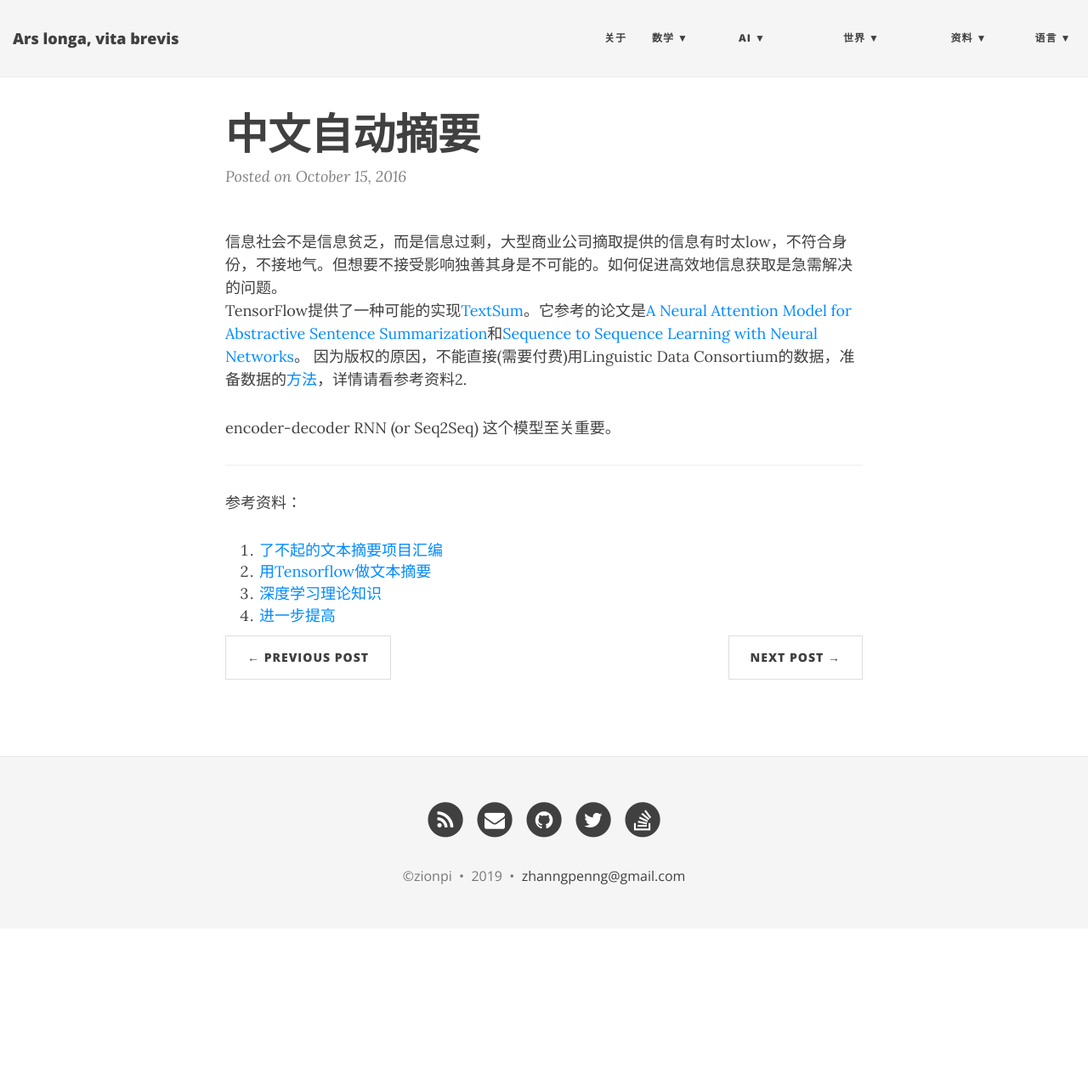
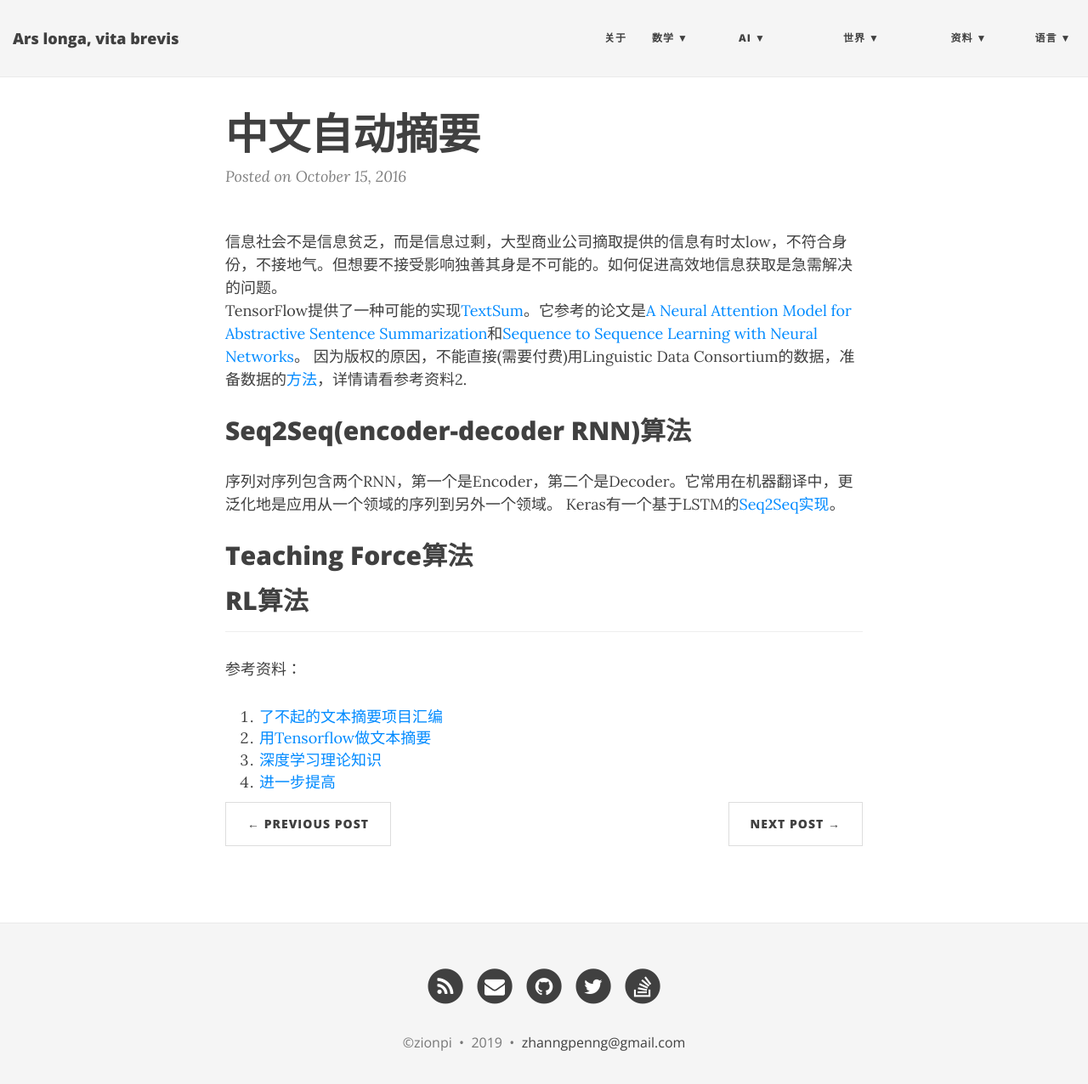
Before and after one commit to ZionPi/zionpi.github.io, a Jekyll site: the page built from _posts/2016-10-15-chinese-text-automatic-summarization.md, in a window 1280 px wide and 1289 px high. Shown: the top 1276 px of the window at 85% size. Built offline with Jekyll 4.4.1, drawn with Linux system fonts in a browser that asks for light colours; nearby versions of some CDN libraries.

Commit message:
Update 2016-10-15-chinese-text-automatic-summarization.md

```diff
--- a/_posts/2016-10-15-chinese-text-automatic-summarization.md
+++ b/_posts/2016-10-15-chinese-text-automatic-summarization.md
@@ -6,9 +6,14 @@ title: 中文自动摘要
 TensorFlow提供了一种可能的实现[TextSum](https://github.com/tensorflow/models/tree/master/research/textsum)。它参考的论文是[A Neural Attention Model for Abstractive Sentence Summarization](https://arxiv.org/abs/1509.00685)和[Sequence to Sequence Learning with Neural Networks](https://arxiv.org/abs/1409.3215)。
 因为版权的原因，不能直接(需要付费)用Linguistic Data Consortium的数据，准备数据的[方法](https://github.com/surmenok/TextSum)，详情请看参考资料2.
 
-encoder-decoder RNN (or Seq2Seq) 这个模型至关重要。
+## Seq2Seq(encoder-decoder RNN)算法
+序列对序列包含两个RNN，第一个是Encoder，第二个是Decoder。它常用在机器翻译中，更泛化地是应用从一个领域的序列到另外一个领域。
+Keras有一个基于LSTM的[Seq2Seq实现](https://github.com/keras-team/keras/blob/master/examples/lstm_seq2seq.py)。
 
 
+## Teaching Force算法
+
+## RL算法
 
 
 ---
```
